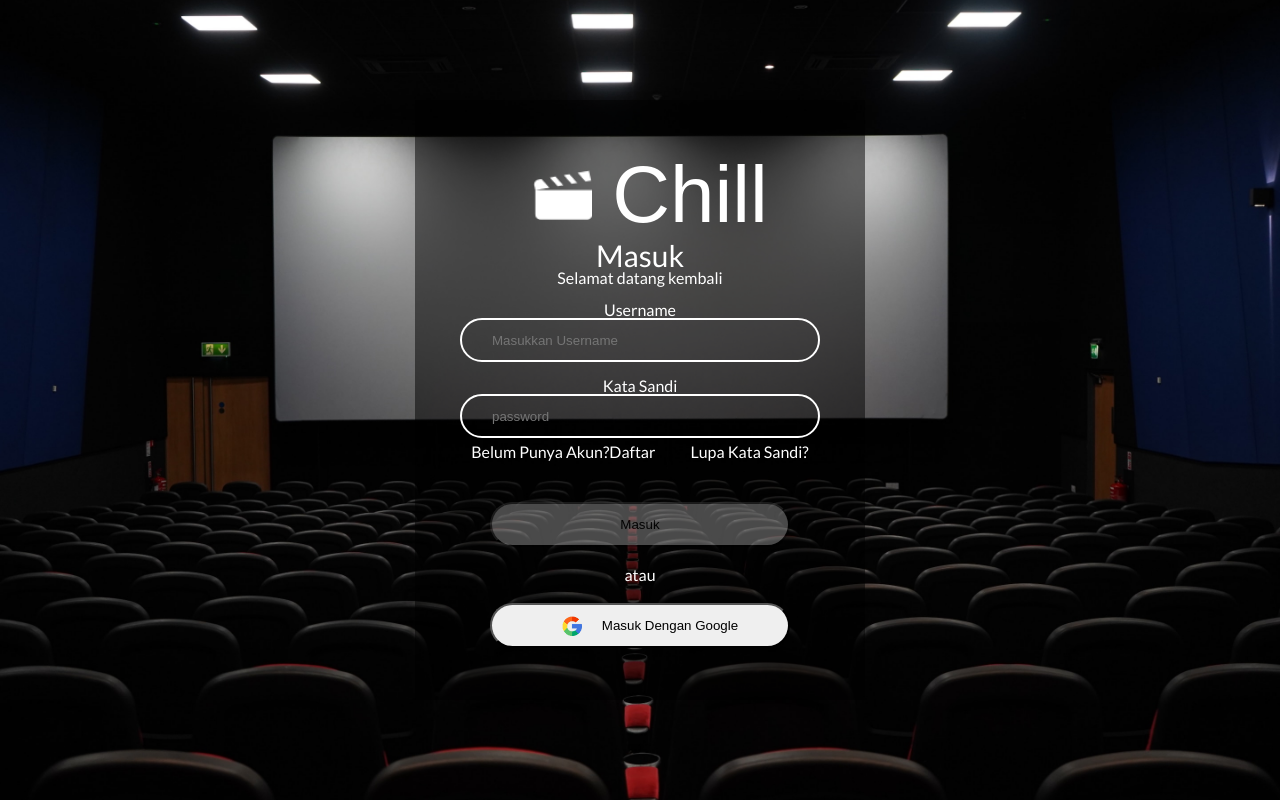
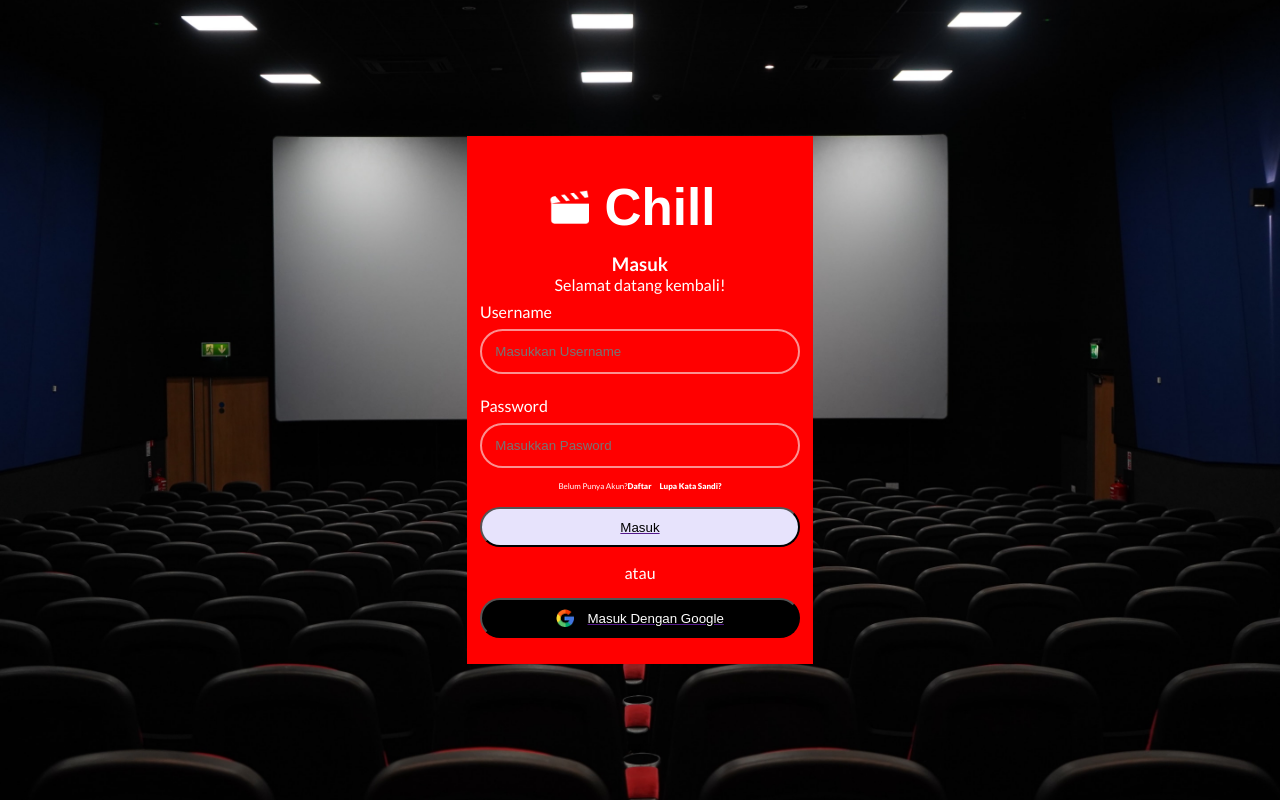
Before and after one commit to taufiqanwar/mission-three, a plain HTML site: page index.html in a window 1280 px wide. Drawn offline with Linux system fonts and the light colour scheme; a web font is replaced by a local one.

Commit message:
menambahkan file

```diff
--- a/index.html
+++ b/index.html
@@ -6,42 +6,40 @@
     <meta name="viewport" content="width=h1, initial-scale=1.0">
     <title>Chill Movie</title>
     <link rel="stylesheet" href="style.css">
-    <link rel="stylesheet" href="reset.css">
-    <link rel="preconnect" href="https://fonts.googleapis.com">
-<link rel="preconnect" href="https://fonts.gstatic.com" crossorigin>
-<link href="https://fonts.googleapis.com/css2?family=Lato:ital,wght@0,100;0,300;0,400;0,700;0,900;1,100;1,300;1,400;1,700;1,900&family=Londrina+Solid:wght@100;300;400;900&display=swap" rel="stylesheet">
+    <link rel="shortcut icon" href="/IMAGE/Vector.png" type="image/x-icon">
 </head>
 
 <body>
-    <form class="container">
-        <div class="logo-chill">
-            <img class="logo" src="IMAGE/Vector.png">
+    <main class="container">
+        <div class="Logo">
+            <img src="IMAGE/Vector.png" alt="Chill" />
             <h1 class="chil">Chill</h1>
         </div>
         <div class="Masuk">
-            <h3>Masuk</h3>
-            <h5>Selamat datang kembali</h5>
+            <h3 class="title">Masuk</h3>
+            <p>Selamat datang kembali!</p>
         </div>
-        <br>
-        <div class="login">
-            <p>Username</p>
-            <input type="text" placeholder="Masukkan Username" required>
-            <br>
-            <p>Kata Sandi</p>
-            <input type="password" placeholder="password" required>
-        </div>
+        <form class="Inputan">
+            <label for="UserName">Username</label>
+            <input type="text" placeholder="Masukkan Username" name="Username" id="UserName" />
+            <label for="Password">Password</label>
+            <input type="Password" placeholder="Masukkan Pasword" name="Password" id="Password">
+
+
+        </form>
         <div class="belum-Punya-Akun">
             <p>Belum Punya Akun?<a href="registerpage.html">Daftar</a></p>
-            <br>
             <a href="registerpage.html">Lupa Kata Sandi?</a>
         </div>
 
         <div class="button">
-            <button type="submit" class="btn">Masuk</button>
-            <p>atau</p>
-            <button type="submit" class="login-with"><img src="IMAGE/2991148 1.png" alt="">Masuk Dengan
-                Google</button>
+            <a href=""><button type="submit" class="btn">Masuk</button></a>
+            <p class="atau">atau</p>
+            <a href=""><button type="button" class="login-with"><img class="googleLogo" src="IMAGE/2991148 1.png" alt="">Masuk Dengan
+                    Google</button></a>
         </div>
-    </form>
+
+    </main>
 </body>
+
 </html>
--- a/reset.css
+++ /dev/null
@@ -1,48 +0,0 @@
-/* http://meyerweb.com/eric/tools/css/reset/
-   v2.0 | 20110126
-   License: none (public domain)
-*/
-
-html, body, div, span, applet, object, iframe,
-h1, h2, h3, h4, h5, h6, p, blockquote, pre,
-a, abbr, acronym, address, big, cite, code,
-del, dfn, em, img, ins, kbd, q, s, samp,
-small, strike, strong, sub, sup, tt, var,
-b, u, i, center,
-dl, dt, dd, ol, ul, li,
-fieldset, form, label, legend,
-table, caption, tbody, tfoot, thead, tr, th, td,
-article, aside, canvas, details, embed,
-figure, figcaption, footer, header, hgroup,
-menu, nav, output, ruby, section, summary,
-time, mark, audio, video {
-	margin: 0;
-	padding: 0;
-	border: 0;
-	font-size: 100%;
-	font: inherit;
-	vertical-align: baseline;
-}
-/* HTML5 display-role reset for older browsers */
-article, aside, details, figcaption, figure,
-footer, header, hgroup, menu, nav, section {
-	display: block;
-}
-body {
-	line-height: 1;
-}
-ol, ul {
-	list-style: none;
-}
-blockquote, q {
-	quotes: none;
-}
-blockquote:before, blockquote:after,
-q:before, q:after {
-	content: '';
-	content: none;
-}
-table {
-	border-collapse: collapse;
-	border-spacing: 0;
-}
--- a/style.css
+++ b/style.css
@@ -1,170 +1,280 @@
+@import url('https://fonts.googleapis.com/css2?family=Lato:ital,wght@0,100;0,300;0,400;0,700;0,900;1,100;1,300;1,400;1,700;1,900&family=Londrina+Solid:wght@100;300;400;900&display=swap');
+
 * {
+    margin: 0;
     padding: 0;
-    margin: 0;
-    box-sizing: border-box;
-}
-
-.logo-chill {
-    display: flex;
-    align-items: center;
-    justify-content: center;
-    margin: auto;
-    padding-top: 50px;
-    color: white;
-}
-
-.logo{
-    width: 60px;
-    height: 50px;
-}
-
-.container .logo-chill .chil {
-    font-size: 5em;
-    font-family: "Londrina Solid", sans-serif;
-    font-style: normal;
 }
 
 body {
+    background-image: url(IMAGE/background.jpg);
+    background-size: cover;
+    background-repeat: no-repeat;
+    background-position: center;
     display: flex;
-    justify-content: center;
-    align-items: center;
     height: 100vh;
-    margin: 181px 455px;
-    background: url(IMAGE/background.jpg) no-repeat;
-    background-size: cover;
-    background-position: center;
+
 }
 
 .container {
-    height: 600px;
-    width: 450px;
-    margin-top: 181px;
-    margin-bottom: 181px;
-    box-sizing: border-box;
-    background-color: rgba(0, 0, 0, .5);
+    background-color: red;
+    /* background-color: rgba(0, 0, 0, .6); */
     font-family: "Lato", sans-serif;
-    font-weight: 400;
+    font-weight: 16px;
     font-style: normal;
-}
-
-.container h3 {
+    padding: 3vmax 2vmax;
+    color: white;
     display: flex;
+    flex-direction: column;
     align-items: center;
     justify-content: center;
-    color: white;
+    box-sizing: border-box;
     margin: auto;
 }
 
-.container .Masuk h3 {
-    font-size: 30px;
-    color: white;
-}
-
-.belum-Punya-Akun {
-    color: white;
-}
-
-.belum-Punya-Akun a {
-    color: white;
-}
-
-h5 {
-    color: white;
-    margin: auto;
-    padding: 0;
-    width: auto;
-    height: auto;
+.container .Logo {
     display: flex;
     align-items: center;
     justify-content: center;
 }
 
-.container .belum-Punya-Akun {
+.Logo img {
+    width: 10vmax;
+
+}
+
+.chil {
+    font-family: "Londrina Solid", sans-serif;
+    font-weight: 4em;
+    font-size: 9vmax;
+    font-style: normal;
+    margin: 1rem;
+}
+
+.Masuk {
+    margin: auto;
+    display: flex;
+    flex-direction: column;
+    align-items: center;
+    justify-content: center;
+}
+
+.Inputan {
+    width: 40vmax;
+    display: flex;
+    flex-direction: column;
+    gap: .5em;
+    margin: auto;
+    padding-top: .5em;
+}
+
+.Inputan input {
+    max-width: 90vmax;
+    min-height: 1em;
+    background-color: transparent;
+    border: 2px solid #f8f7f795;
+    color: white;
+    border-radius: 2em;
+    display: flex;
+    padding: 1em;
+    margin-bottom: 1em;
+}
+
+.belum-Punya-Akun {
+    font-family: Lato;
+    font-size: 1rem;
+    text-align: center;
     display: flex;
     align-items: center;
-    justify-content: space-between;
-    margin: auto;
-    padding-top: 80px;
+    justify-content: center;
+    gap: 1em;
+    margin-bottom: 2em;
+
 }
 
-.container p {
+.belum-Punya-Akun a {
+    text-decoration: none;
+    color: white;
+    font-family: "Lato", sans-serif;
+    font-weight: 900;
+    font-style: normal;
+}
+
+.belum-Punya-Akun a:hover {
+    text-decoration: underline;
+}
+
+button {
+    width: 40vmax;
+    height: 3em;
+    border-radius: 24px;
+    gap: 1em;
+    padding: 1em 2em;
+    display: flex;
+    justify-content: center;
+    align-items: center;
+    background-color: rgba(231, 227, 252);
+}
+
+.button .googleLogo {
+    width: 18px;
+    height: 18px;
+}
+
+.button p {
+    display: flex;
+    align-items: center;
+    justify-content: center;
+    margin: auto;
+    padding: 1em;
+}
+
+.button .login-with {
+    background-color: black;
+    color: white;
+}
+
+.button .login-with:hover {
+    background-color: white;
+    color: black;
+    cursor: pointer;
+}
+
+.button .btn:hover {
+    cursor: pointer;
+    color: black;
+    background-color: white;
+}
+
+
+
+/* media query */
+
+@media (max-width:2200px){
+    .container {
+        font-family: "Lato", sans-serif;
+        font-weight: 16px;
+        font-style: normal;
+        padding: 2vmax 1vmax;
+        color: white;
+        display: flex;
+        flex-direction: column;
+        align-items: center;
+        justify-content: center;
+        box-sizing: border-box;
+        margin: auto;
+    }
+
+    .container .Logo {
         display: flex;
         align-items: center;
         justify-content: center;
     }
 
-.belum-Punya-Akun {
-    width: 75%;
-    height: 50px;
-    margin: auto;
+    .Logo img {
+        width: 2.5em;
 
     }
 
-button {
-    width: 300px;
-    height: 45px;
+    .chil {
+        font-family: "Londrina Solid", sans-serif;
+        font-weight: 2em;
+        font-size: 4vmax;
+        font-style: normal;
+        margin: 1rem;
+    }
+
+    .Masuk {
         margin: auto;
+        display: flex;
+        flex-direction: column;
+        align-items: center;
+        justify-content: center;
+    }
+
+    .Inputan {
+        width: 25vmax;
+        display: flex;
+        flex-direction: column;
+        gap: .5em;
+        margin: auto;
+        padding-top: .5em;
+    }
+
+    .Inputan input {
+        max-width: 90vmax;
+        min-height: 1em;
+        background-color: transparent;
+        border: 2px solid #f8f7f795;
+        color: white;
+        border-radius: 2em;
+        display: flex;
+        padding: 1em;
+        margin-bottom: 1em;
+    }
+
+    .belum-Punya-Akun {
+        font-family: Lato;
+        font-size: .5rem;
+        text-align: center;
         display: flex;
         align-items: center;
         justify-content: center;
-    border-radius: 50px;
+        gap: 1em;
+        margin-bottom: 2em;
+
     }
 
-input {
-    width: 80%;
-    height: 40px;
-    background: none;
-    border: none;
-    outline: none;
-    border: 2px solid white;
-    border-radius: 40px;
-    padding-left: 30px;
-    padding-top: 20px;
-    padding-bottom: 20px;
+    .belum-Punya-Akun a {
+        text-decoration: none;
         color: white;
-    margin: auto;
+        font-family: "Lato", sans-serif;
+        font-weight: 900;
+        font-style: normal;
+    }
+
+    .belum-Punya-Akun a:hover {
+        text-decoration: underline;
+    }
+
+    button {
+        width: 25vmax;
+        height: 3em;
+        border-radius: 24px;
+        gap: 1em;
+        padding: 1em 2em;
         display: flex;
         justify-content: center;
         align-items: center;
+        background-color: rgba(231, 227, 252);
     }
 
-
-.login {
-    /* position: absolute; */
-    width: 100%;
-    height: 70px;
-    margin: auto;
-
+    .button .googleLogo {
+        width: 18px;
+        height: 18px;
     }
 
-p {
+    .button p {
+        display: flex;
+        align-items: center;
+        justify-content: center;
+        margin: auto;
+        padding: 1em;
+    }
+
+    .button .login-with {
+        background-color: black;
         color: white;
     }
 
-form img {
-    width: 20px;
-    height: 20px;
-    margin: 20px 20px;
+    .button .login-with:hover {
+        background-color: white;
+        color: black;
+        cursor: pointer;
     }
 
-.button {
-    margin: auto;
-    padding: 50px;
+    .button .btn:hover {
+        cursor: pointer;
+        color: black;
+        background-color: white;
     }
-
-.button p {
-    margin: auto;
-    padding: 20px 0px;
 }
-
-.btn {
-    opacity: .3;
-}
-
-a {
-    text-decoration: none;
-}
-
-a:hover {
-    text-decoration: underline;
-}
```
Also changed, not shown: FONTS/bebasneue-regular-webfont.woff (deleted), FONTS/lato-regular-webfont.woff (deleted), FONTS/londrinasolid-black-webfont.woff (deleted). Lines whose indentation alone changed are shown as unchanged.
